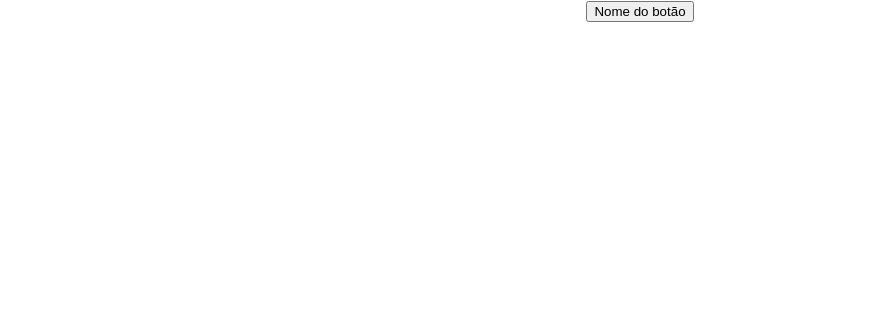
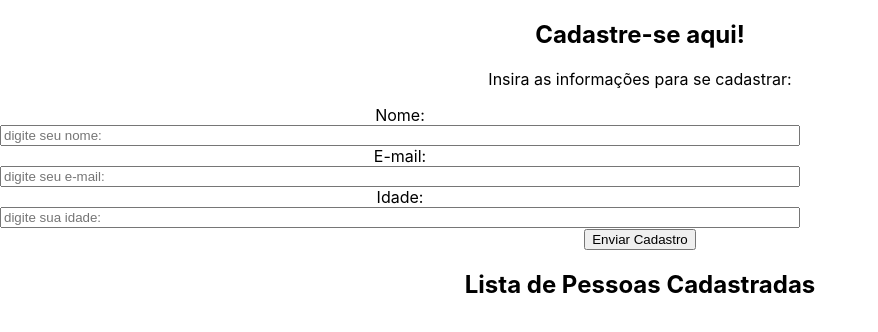
Before and after one commit to LeonardoDMarco/todoList, a React (Create React App) app: page / in a window 1280 px wide. Shown: the top 332 px of the page, without its empty margins (0-878 px from the left). Built offline with nearby package versions, Linux system fonts and the light colour scheme.

Commit message:
chore: formulario criado

```diff
--- a/package.json
+++ b/package.json
@@ -8,6 +8,7 @@
     "@testing-library/user-event": "^13.5.0",
     "react": "^18.2.0",
     "react-dom": "^18.2.0",
+    "react-router-dom": "^6.18.0",
     "react-scripts": "5.0.1",
     "web-vitals": "^2.1.4"
   },
--- a/src/App.js
+++ b/src/App.js
@@ -1,22 +1,18 @@
 import './App.css';
-import FormPerson from "./pages/FormPerson";
-import Evento from './ComponentEvent';
-import FormPersonRefactor from './pages/FormPerson/FormPessoaRefactor'
+import Button from "./components/Button";
 import Condicional from './Condicional';
-import { useState } from 'react';
-import SeuNome from './StateLift';
-import Saudacao from './StateLift/saudacao';
-import Button from "./components/Button";
+import Formulario from './Form';
 
 
 
 function App() {
 
-  const [nome, setNome] = useState()
+
 
   return (
     <div className="App">
-     <Button/>
+     <Formulario />
+
 
     </div>
   );
--- /dev/null
+++ b/src/Form/index.css
@@ -0,0 +1,6 @@
+.form {
+   display: flex;
+   flex-direction: column;
+   width: 800px;
+   justify-content: center;
+}
--- /dev/null
+++ b/src/Form/index.jsx
@@ -0,0 +1,79 @@
+import React, {useState} from "react";
+import style from './index.css';
+
+const Formulario = () => {
+
+    const [nome, setNome] = useState("");
+    const [email, setEmail] = useState("");
+    const [idade, setIdade] = useState("");
+    const [exibirInformacoes, setExibirInformacoes] = useState(false);
+    const [cadastros, setCadastros] = useState([]);
+
+    const enviarCadastro = (e) => {
+        e.preventDefault()
+        const novoCadastro = { nome, email, idade };
+        setCadastros([...cadastros, novoCadastro]);
+        setNome('')
+        setEmail('')
+        setIdade('')
+        setExibirInformacoes(true);
+    }
+
+    const limparCadastro = () => {
+        setNome("");
+        setEmail("");
+        setIdade("");
+        setExibirInformacoes(false);
+    }
+
+
+
+    return(
+        <div>
+        <section>
+            <h1>Cadastre-se aqui!</h1>
+            <p>Insira as informações para se cadastrar:</p>
+        </section>
+
+        <section className="form">
+            <label htmlFor="name">Nome:</label>
+            <input type="text" placeholder="digite seu nome:" value={nome}
+            onChange={(e) => setNome(e.target.value)}/>
+
+            <label htmlFor="email">E-mail:</label>
+            <input type="text" placeholder="digite seu e-mail:"  value={email}
+            onChange={(e) => setEmail(e.target.value)}/>
+
+            <label htmlFor="idade">Idade:</label>
+            <input type="text" placeholder="digite sua idade:" value={idade}
+            onChange={(e) => setIdade(e.target.value)}/>
+        </section>
+        <section>
+        <button onClick={enviarCadastro}>Enviar Cadastro</button>
+        {exibirInformacoes && (
+          <div>
+            <p>Seu nome é: {nome}</p>
+            <p>Seu e-mail é: {email}</p>
+            <p>Sua idade é: {idade}</p>
+          </div>
+        )}
+      </section>
+
+
+        <section>
+        <h2>Lista de Pessoas Cadastradas</h2>
+        <ul>
+          {cadastros.map((cadastro, index) => (
+            <li key={index}>
+              <p>Nome: {cadastro.nome}</p>
+              <p>E-mail: {cadastro.email}</p>
+              <p>Idade: {cadastro.idade}</p>
+            </li>
+          ))}
+        </ul>
+      </section>
+        </div>
+    )
+}
+
+export default Formulario;
--- a/src/components/Button/index.jsx
+++ b/src/components/Button/index.jsx
@@ -1,9 +1,10 @@
 import React from 'react';
 
-const Button = () => {
+const Button = ({nome}) => {
+
     return (
         <button>
-            Nome do botão
+            {nome}
         </button>
     );
 };
```
Also changed, not shown: src/components/index.css (added), 2 other files (tests, documents, lock files or other folders).
